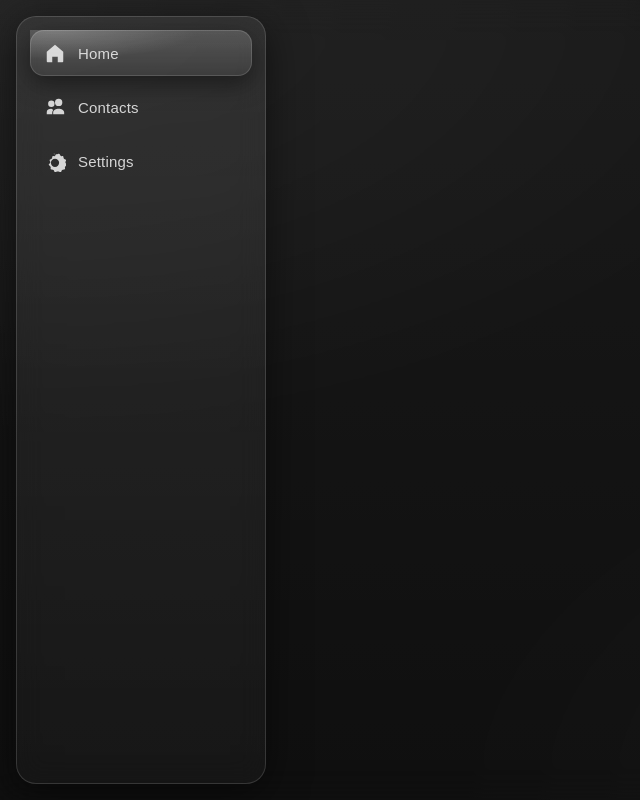
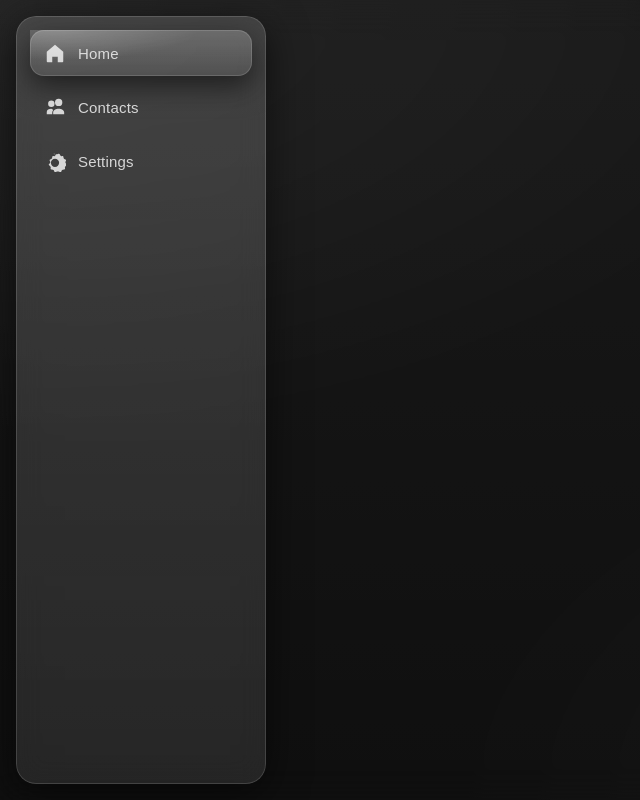
Before and after one commit to juelichpeer/The-Advisor, a plain HTML site: page index.html in a window 1280 px wide. Shown: the whole page, without its empty margins (0-640 px from the left). Drawn offline with Linux system fonts and the light colour scheme.

Commit message:
Initial Advisor web app

```diff
--- a/style.css
+++ b/style.css
@@ -26,6 +26,7 @@ body{
 /* Glass canvas */
 .glass-bg{
   position:fixed; inset:0;
+  z-index:0; /* keep behind everything else */
   min-height:calc(var(--vh) * 100);
   background:
     radial-gradient(120% 100% at 0% 0%, rgba(255,255,255,0.06), transparent 55%),
@@ -35,21 +36,24 @@ body{
 }
 .glass-bg::before{
   content:""; position:absolute; inset:0;
+  z-index:0; /* ensure overlay is below nav/views */
   background:linear-gradient(180deg, rgba(255,255,255,0.06), rgba(255,255,255,0.02));
   backdrop-filter:blur(var(--blur)) saturate(120%);
   -webkit-backdrop-filter:blur(var(--blur)) saturate(120%);
   pointer-events:none;
 }
 
-/* ----- NAVIGATION ----- */
+/* NAV base */
 .nav{
-  position:fixed; z-index:20;
+  position:fixed;
+  z-index:10; /* on top */
   display:flex;
-  background:linear-gradient(180deg, rgba(255,255,255,0.08), rgba(255,255,255,0.03));
-  backdrop-filter:blur(calc(var(--blur)*0.75));
-  -webkit-backdrop-filter:blur(calc(var(--blur)*0.75));
-  box-shadow:0 10px 40px rgba(0,0,0,0.5), inset 0 0 0 1px var(--ring);
-  border-radius:20px;
+  background: linear-gradient(180deg, rgba(255,255,255,0.10), rgba(255,255,255,0.04));
+  background-color: rgba(255,255,255,0.06); /* Safari requires a base color */
+  backdrop-filter: blur(calc(var(--blur)*0.75));
+  -webkit-backdrop-filter: blur(calc(var(--blur)*0.75));
+  box-shadow: 0 10px 40px rgba(0,0,0,0.55), inset 0 0 0 1px var(--ring);
+  border-radius: 20px;
 }
 
 /* Left rail (desktop/tablet) */
@@ -59,7 +63,10 @@ body{
   padding:14px;
   flex-direction:column;
   gap:8px;
-  display:none; /* default hidden, shown on larger screens */
+  display:flex;
+}
+@media (max-width: 819px){
+  .nav-rail{ display:none; }
 }
 
 .nav-btn{
@@ -82,8 +89,8 @@ body{
 
 /* Active filter/indicator */
 .nav-btn.is-active{
-  background:linear-gradient(180deg, rgba(255,255,255,0.18), rgba(255,255,255,0.06));
-  box-shadow:inset 0 0 0 1px var(--ring), 0 8px 24px rgba(0,0,0,0.45);
+  background: linear-gradient(180deg, rgba(255,255,255,0.22), rgba(255,255,255,0.08));
+  box-shadow: inset 0 0 0 1px var(--ring), 0 10px 28px rgba(0,0,0,0.55);
 }
 .nav-btn.is-active::after{
   content:""; position:absolute; inset:0;
@@ -100,7 +107,10 @@ body{
   height:var(--bar-h);
   padding:8px;
   align-items:center; justify-content:space-between;
-  display:flex; /* default for mobile */
+  display:flex;
+}
+@media (min-width: 820px){
+  .nav-bottom{ display:none; }
 }
 .nav-bottom .nav-btn{
   justify-content:center;
@@ -109,16 +119,13 @@ body{
   border-radius:14px;
 }
 .nav-bottom .nav-btn svg{ width:26px; height:26px; }
-.nav-bottom .nav-home{
-  transform: translateY(-6px); /* center emphasis */
-}
-
-/* Hide labels on phone (icons only) */
+.nav-bottom .nav-home{ transform: translateY(-6px); }
 .nav-bottom .nav-btn span{ display:none; }
 
 /* Layout: views */
 .view{
   position:absolute; inset:0;
+  z-index:1; /* above background */
   padding: max(16px, env(safe-area-inset-top))
            max(16px, env(safe-area-inset-right))
            max(24px, env(safe-area-inset-bottom) + var(--bar-h))
@@ -150,7 +157,6 @@ body{
   opacity:0;
   animation: cardIn 700ms var(--ease) 200ms forwards;
 }
-
 .badge{
   width: clamp(64px, 12vw, 90px);
   height: clamp(64px, 12vw, 90px);
@@ -165,7 +171,6 @@ body{
   transform: scale(0.6); opacity:0.0;
   animation: pulse 1600ms var(--ease) 200ms 1 forwards;
 }
-
 .headline{
   margin:0; font-size: clamp(36px, 8vw, 72px);
   line-height: .95; letter-spacing:-0.02em;
@@ -181,7 +186,6 @@ body{
 .headline .word:nth-child(1){ animation: rise 700ms var(--ease) 320ms forwards; }
 .headline .word:nth-child(2){ animation: rise 700ms var(--ease) 450ms forwards; }
 .headline .word:nth-child(3){ animation: rise 700ms var(--ease) 580ms forwards; }
-
 .tagline{
   margin:0; font-size: clamp(14px, 2.2vw, 16px);
   color: var(--muted); letter-spacing:.14em; text-transform:uppercase;
```
